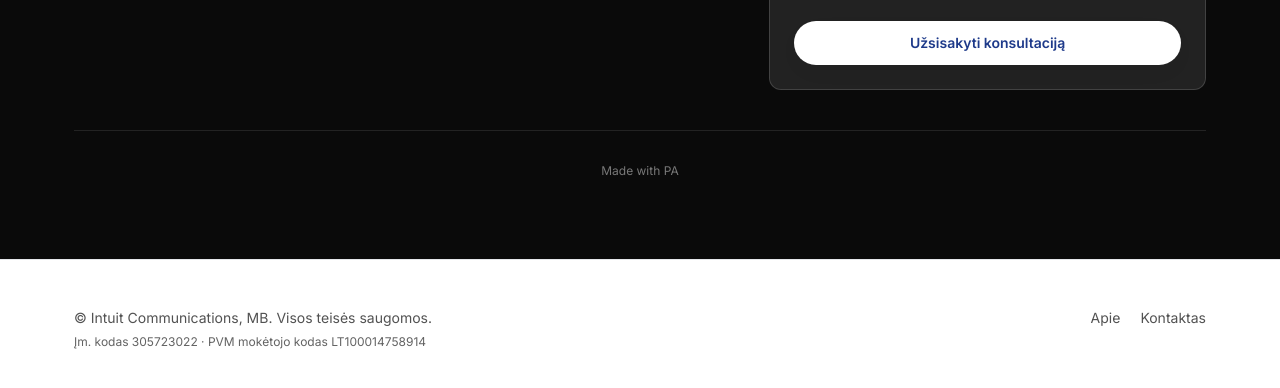
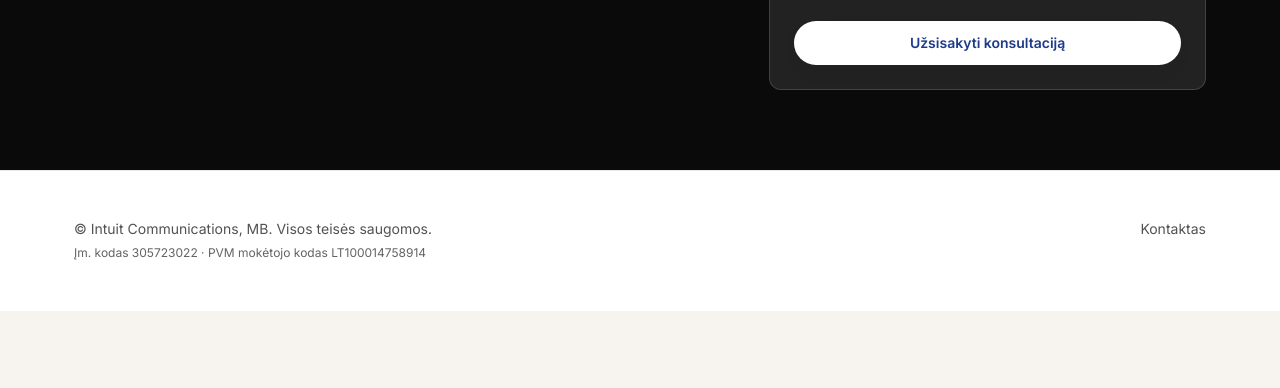
Before and after one commit to DITreneris/intuit, an Astro site: page / in a window 1280 px wide. Shown: the part 5094-5482 px from the top of the page. After the commit the page ends 5405 px from the top, so only its background shows below. Built offline with nearby package versions, Linux system fonts and the light colour scheme; Astro itself is replaced by a stand-in of ours.

Commit message:
chore(ui): drop footer About link and Prompt Anatomy credit
- FinalCta: remove Made with PA / madeWithPaLabel (LT+EN)
- Footer: single contact link; COPY-GLOSSARY nav.about note
- Header comment; CHANGELOG [Unreleased] Removed

Co-authored-by: Cursor <cursoragent@cursor.com>

```diff
--- a/src/components/Footer.astro
+++ b/src/components/Footer.astro
@@ -14,13 +14,8 @@ const { messages } = Astro.props;
       <p>{messages.footer.rights}</p>
       <p class="max-w-xl text-xs leading-relaxed text-muted/90">{messages.footer.legalLine}</p>
     </div>
-    <nav class="flex flex-wrap gap-x-5 gap-y-2 md:justify-end" aria-label="Secondary">
-      <a class="underline-offset-4 hover:text-ink hover:underline" href="#about">
-        {messages.nav.about}
-      </a>
-      <a class="underline-offset-4 hover:text-ink hover:underline" href="#contact">
-        {messages.nav.contact}
-      </a>
-    </nav>
+    <a class="underline-offset-4 hover:text-ink hover:underline md:self-start" href="#contact">
+      {messages.nav.contact}
+    </a>
   </div>
 </footer>
--- a/src/components/Header.astro
+++ b/src/components/Header.astro
@@ -11,7 +11,7 @@ interface Props {
 const { messages, lang } = Astro.props;
 
 /** Anchor navigacija — etiketės ir href sutampa su `messages.nav` ir sekcijų `id` puslapyje. */
-/** Be `#contact` / `#about` — kontaktas per primary CTA ir Footer; „Apie“ tik Footer. */
+/** Be `#contact` — į `#contact` veda primary CTA ir Footer antrinė nuoroda. */
 const links = [
   { href: '#problem', label: messages.nav.problem },
   { href: '#solution', label: messages.nav.solution },
--- a/src/components/sections/FinalCta.astro
+++ b/src/components/sections/FinalCta.astro
@@ -100,17 +100,5 @@ const mapsHref = `https://www.google.com/maps/search/?api=1&query=${encodeURICom
         </ButtonPrimary>
       </div>
     </div>
-
-    <p class="border-t border-white/10 pt-6 text-center text-xs text-white/45 md:pt-8">
-      <a
-        href="https://www.promptanatomy.app"
-        target="_blank"
-        rel="noopener noreferrer"
-        class="underline-offset-2 transition hover:text-white hover:underline"
-        aria-label="Prompt Anatomy"
-      >
-        {messages.finalCta.madeWithPaLabel}
-      </a>
-    </p>
   </div>
 </section>
--- a/src/i18n/en.ts
+++ b/src/i18n/en.ts
@@ -186,8 +186,6 @@ export const en = {
     contactEmail: 'nerijus@intuit.lt',
     addressLine: 'Gedimino pr. 49-25, LT-01110 Vilnius',
     footnote: 'We reply within 24 hours. The first call is obligation-free.',
-    /** Attribution link to Prompt Anatomy. */
-    madeWithPaLabel: 'Made with PA',
     mailBodyTemplate:
       'Hello,\n\nI would like to book a consultation on communications:\n\n• Company / organization:\n• Current goal:\n',
   },
--- a/src/i18n/lt.ts
+++ b/src/i18n/lt.ts
@@ -194,8 +194,6 @@ export const lt = {
     contactEmail: 'nerijus@intuit.lt',
     addressLine: 'Gedimino pr. 49-25, LT-01110 Vilnius',
     footnote: 'Atsakome per 24 val. Pirmas pokalbis be įsipareigojimų.',
-    /** Kreditas — nuoroda į Prompt Anatomy (viešas attribution). */
-    madeWithPaLabel: 'Made with PA',
     mailBodyTemplate:
       'Sveiki,\n\nNorėčiau užsisakyti konsultaciją dėl komunikacijos:\n\n• Įmonė / organizacija:\n• Tikslas dabar:\n',
   },
```
Also changed, not shown: docs/COPY-GLOSSARY.md (+2 -2 lines), CHANGELOG.md.
